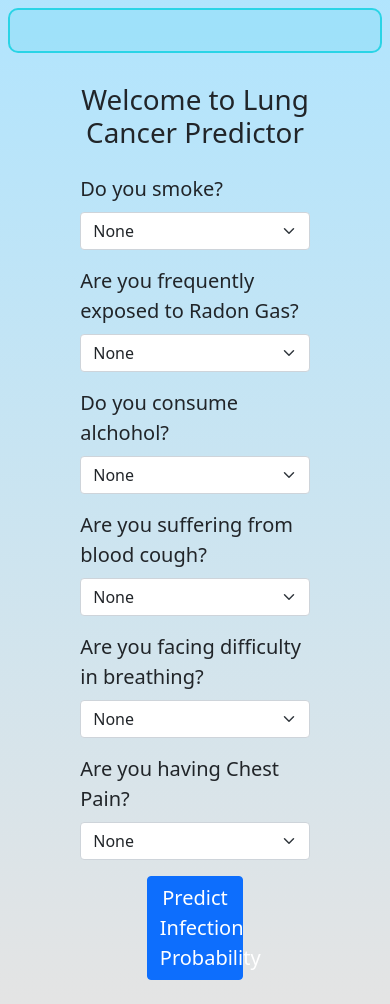
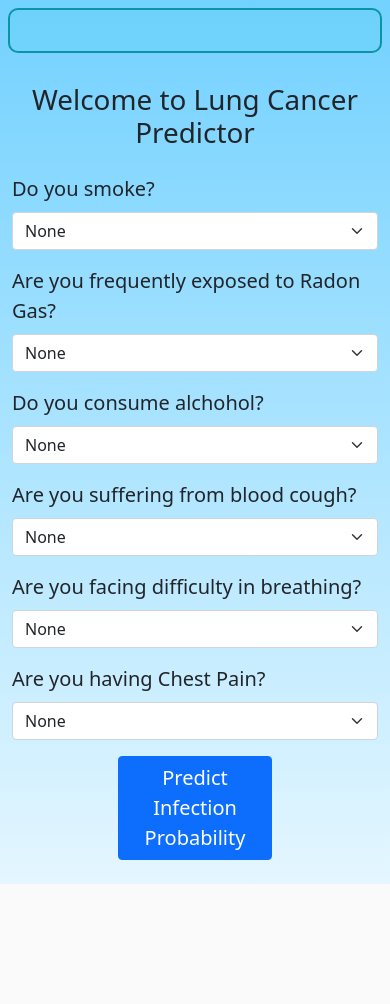
Before and after one commit to The-Coding-Hub/Lung-Cancer-Predictor, a Flask app: page / in a window 390 px wide. Shown: the part 59-1063 px from the top of the page. After the commit the page ends 943 px from the top, so only its background shows below. Run offline with Flask 2, Linux system fonts and the light colour scheme; parts of the project's set-up code (start-up, migrations or seed data) failed here and were passed over.

Commit message:
Frontend Redesign

```diff
--- a/Static/css/style.css
+++ b/Static/css/style.css
@@ -1,5 +1,5 @@
 body {
-  background: linear-gradient(#0aafff54, #e1e1e1e6);
+  background: linear-gradient(#00acff94, #0aafff1c);
 }
 
 .nav-link {
@@ -34,7 +34,7 @@ body {
 
 .prevention {
   background-color: #52d3e833;
-  border: 2px solid #2ad4e6;
+  border: 2px solid #0b95a4;
   padding: 5px 5px 0px 5px;
   border-radius: 10px;
   margin-right: 8px;
@@ -56,4 +56,11 @@ body {
   padding: 10px;
   font-family: 'Times New Roman', Times, serif;
   font-size: 22px !important;
+  text-align: center;
 }
+
+@media only screen and (max-width: 480px) {
+  .container {
+    width: 100%;
+  }
+}
--- a/app.py
+++ b/app.py
@@ -36,4 +36,4 @@ def about():
 
 # Running the app
 if __name__ == '__main__':
-  app.run(debug=True)
+  app.run(debug=True, host="0.0.0.0")
```
